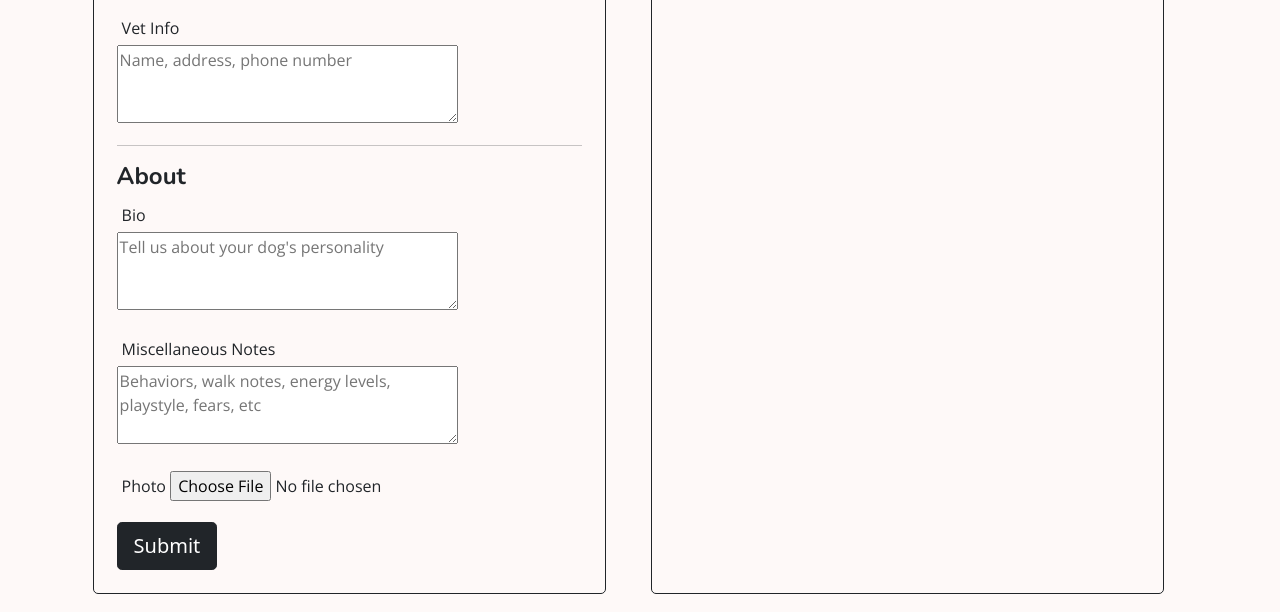
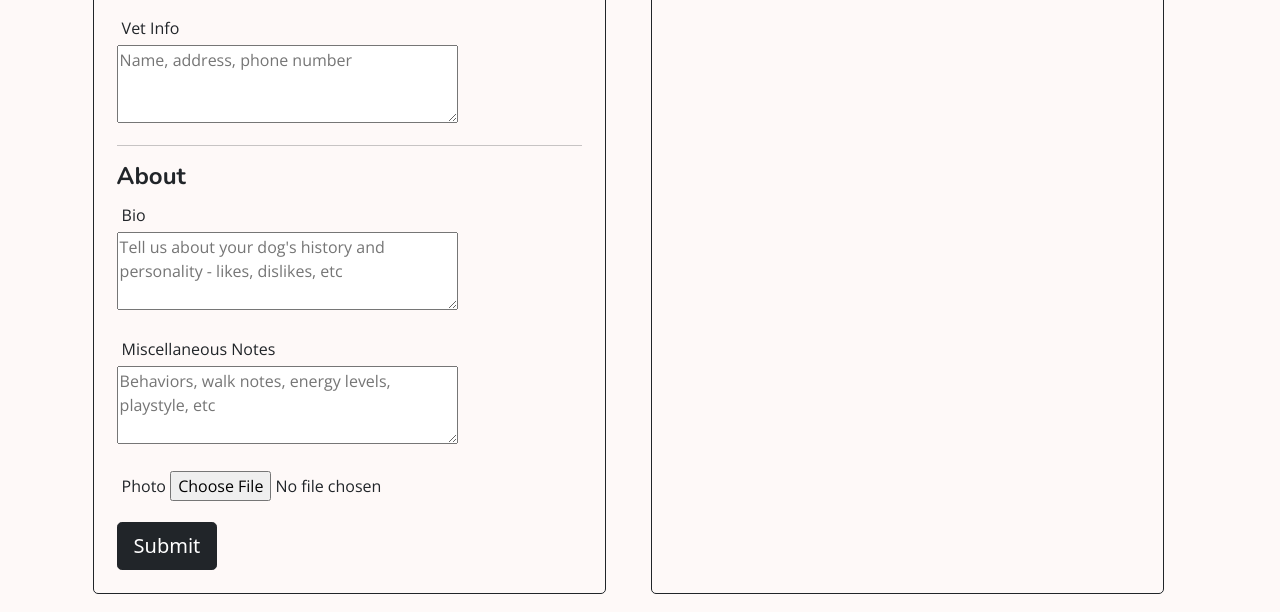
Before and after one commit to aprilso/dogdays, a Flask app: page /add_dog in a window 1280 px wide. Shown: the part 824-1436 px from the top of the page. Run offline with Flask 2, Linux system fonts and the light colour scheme; some libraries are stand-ins or nearby versions.

Commit message:
minor copy edit on new dog page

```diff
--- a/templates/new_dog.html
+++ b/templates/new_dog.html
@@ -70,13 +70,13 @@
         <p>
           <label for="bio">Bio</label><br>
           <!-- <input type="text" name="bio"> -->
-          <textarea id="bio" name="bio" placeholder="Tell us about your dog's personality" rows="3" cols="35"></textarea>
+          <textarea id="bio" name="bio" placeholder="Tell us about your dog's history and personality - likes, dislikes, etc" rows="3" cols="35"></textarea>
         </p>
 
         <p>
-          <label for="misc">Miscellaneous Notes</label>
+          <label for="misc">Miscellaneous Notes</label><br>
           <!-- <input type="text" name="misc_notes">  -->
-          <textarea id="misc_notes" name="misc_notes" placeholder="Behaviors, walk notes, energy levels, playstyle, fears, etc " rows="3" cols="35"></textarea>
+          <textarea id="misc_notes" name="misc_notes" placeholder="Behaviors, walk notes, energy levels, playstyle, etc " rows="3" cols="35"></textarea>
         </p>
 
         <p><label for="photo">Photo</photo>
```
